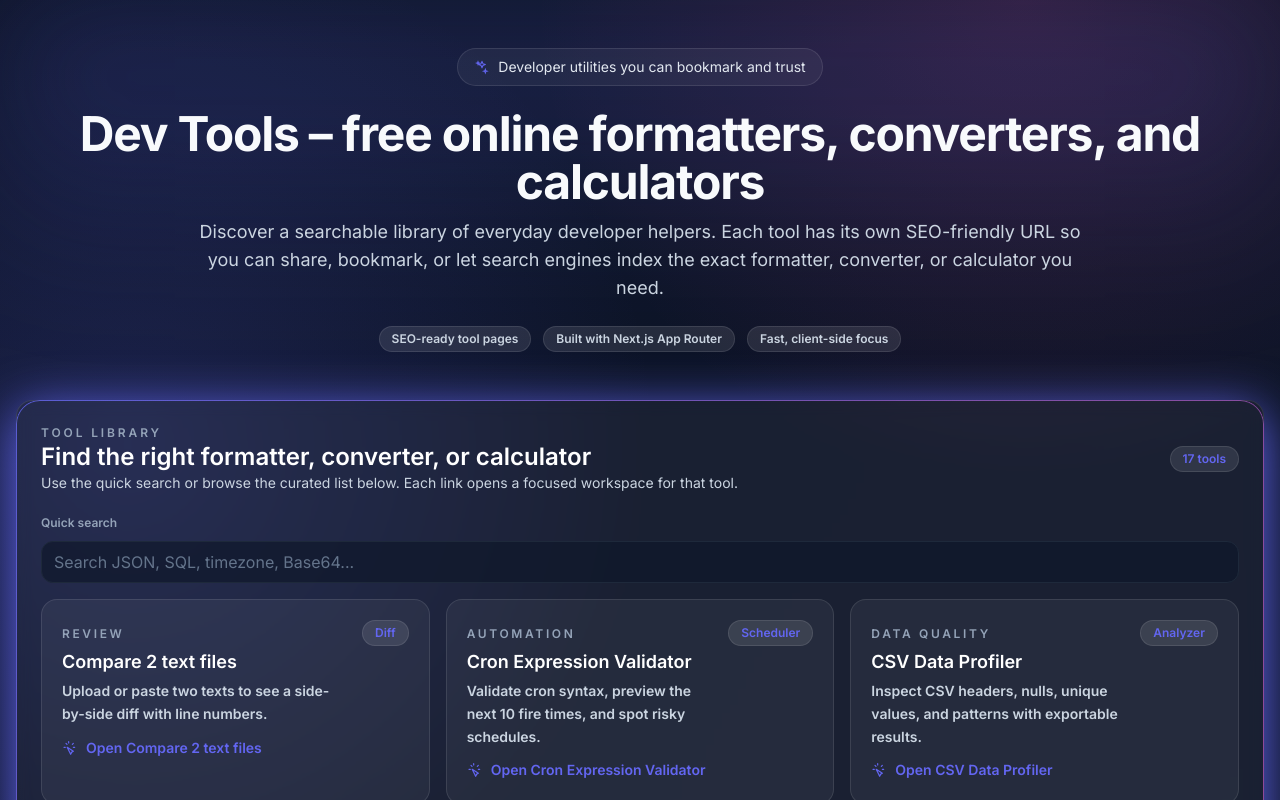
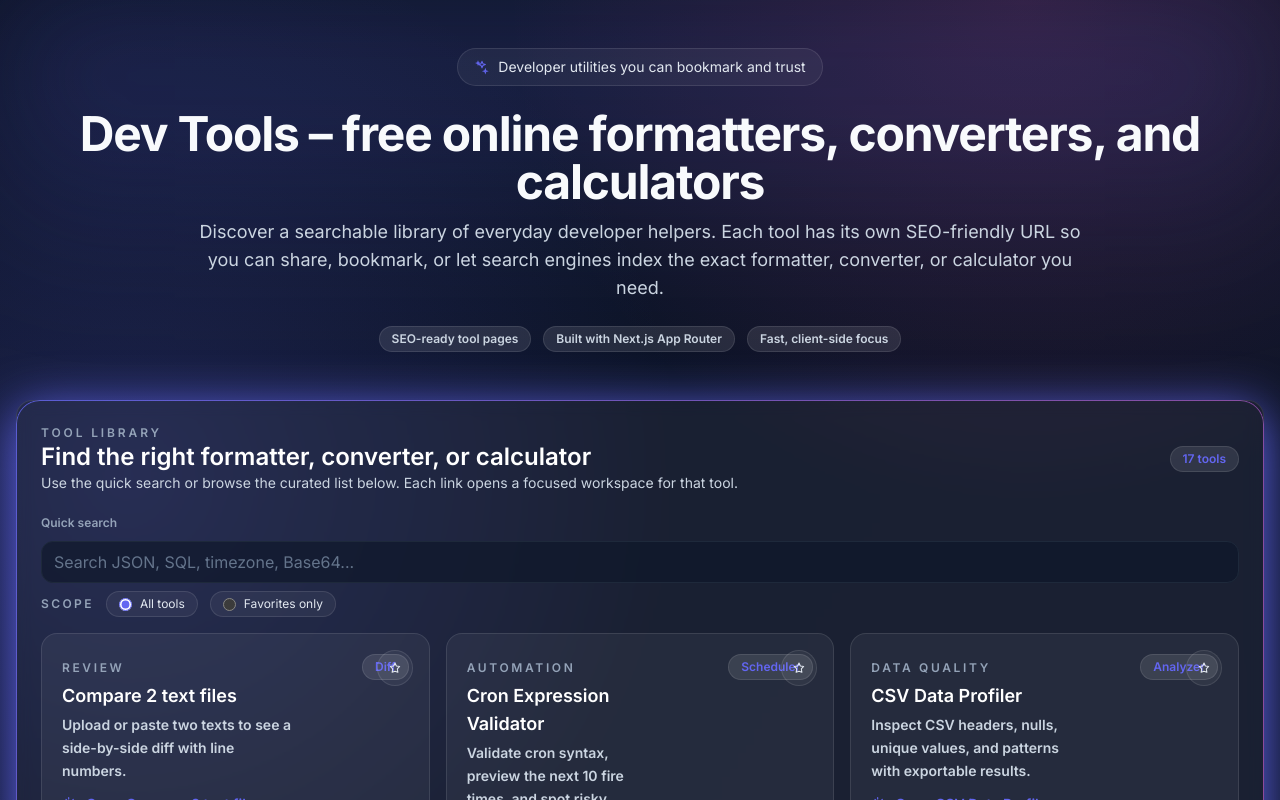
Before and after one commit to henryphchan/dev-tools, a Next.js app: page / in a window 1280 px wide. Shown: the top 800 px of the page. Built offline with nearby package versions, Linux system fonts and the light colour scheme.

Commit message:
Add favorites support to tool library

```diff
--- a/app/page.tsx
+++ b/app/page.tsx
@@ -1,23 +1,105 @@
 'use client';
 
 import Link from 'next/link';
-import { useMemo, useState } from 'react';
-import { tools } from '../lib/tools';
-import { CursorArrowRaysIcon, SparklesIcon } from '../components/icons';
+import { useCallback, useEffect, useMemo, useState } from 'react';
+import { ToolId, ToolInfo, tools } from '../lib/tools';
+import { CursorArrowRaysIcon, SparklesIcon, StarIcon } from '../components/icons';
+
+const FAVORITES_STORAGE_KEY = 'favoriteTools';
+
+function filterTools(toolsToFilter: ToolInfo[], searchTerm: string) {
+  const term = searchTerm.trim().toLowerCase();
+  if (!term) return toolsToFilter;
+
+  return toolsToFilter.filter(
+    (tool) =>
+      tool.title.toLowerCase().includes(term) ||
+      tool.description.toLowerCase().includes(term) ||
+      tool.keywords.some((keyword) => keyword.toLowerCase().includes(term))
+  );
+}
 
 export default function Home() {
+  const [favorites, setFavorites] = useState<ToolId[]>([]);
   const [searchTerm, setSearchTerm] = useState('');
+  const [searchScope, setSearchScope] = useState<'all' | 'favorites'>('all');
+
+  useEffect(() => {
+    const stored = localStorage.getItem(FAVORITES_STORAGE_KEY);
+    if (stored) {
+      try {
+        const parsed = JSON.parse(stored);
+        if (Array.isArray(parsed)) {
+          setFavorites(parsed);
+        }
+      } catch (error) {
+        console.error('Unable to read favorites from localStorage', error);
+      }
+    }
+  }, []);
+
+  useEffect(() => {
+    localStorage.setItem(FAVORITES_STORAGE_KEY, JSON.stringify(favorites));
+  }, [favorites]);
+
+  const toggleFavorite = useCallback((id: ToolId) => {
+    setFavorites((prev) => (prev.includes(id) ? prev.filter((favoriteId) => favoriteId !== id) : [...prev, id]));
+  }, []);
+
+  const favoriteTools = useMemo(() => tools.filter((tool) => favorites.includes(tool.id)), [favorites]);
+  const filteredFavorites = useMemo(() => filterTools(favoriteTools, searchTerm), [favoriteTools, searchTerm]);
 
   const filteredTools = useMemo(() => {
-    const term = searchTerm.trim().toLowerCase();
-    if (!term) return tools;
-    return tools.filter(
-      (tool) =>
-        tool.title.toLowerCase().includes(term) ||
-        tool.description.toLowerCase().includes(term) ||
-        tool.keywords.some((keyword) => keyword.toLowerCase().includes(term))
-    );
-  }, [searchTerm]);
+    if (searchScope === 'favorites') {
+      return filterTools(favoriteTools, searchTerm);
+    }
+
+    return filterTools(tools, searchTerm);
+  }, [favoriteTools, searchScope, searchTerm]);
+
+  const renderToolCard = useCallback(
+    (tool: ToolInfo) => {
+      const isFavorite = favorites.includes(tool.id);
+      return (
+        <Link
+          key={tool.id}
+          href={`/tools/${tool.slug}`}
+          className="relative block rounded-2xl border border-white/10 bg-white/5 p-5 hover:border-brand/40 hover:bg-brand/5 transition"
+        >
+          <button
+            type="button"
+            aria-label={isFavorite ? 'Remove from favorites' : 'Add to favorites'}
+            aria-pressed={isFavorite}
+            onClick={(event) => {
+              event.preventDefault();
+              event.stopPropagation();
+              toggleFavorite(tool.id);
+            }}
+            className={
+              isFavorite
+                ? 'absolute right-4 top-4 inline-flex h-9 w-9 items-center justify-center rounded-full border border-brand/50 bg-brand/10 text-brand shadow-[0_0_0_1px_rgba(14,165,233,0.25)]'
+                : 'absolute right-4 top-4 inline-flex h-9 w-9 items-center justify-center rounded-full border border-white/10 bg-white/5 text-slate-200 hover:border-brand/50 hover:text-brand'
+            }
+          >
+            <StarIcon className={isFavorite ? 'w-4 h-4 text-brand fill-current' : 'w-4 h-4 text-slate-200 fill-transparent'} />
+          </button>
+          <div className="flex items-start justify-between gap-4">
+            <div className="space-y-1 pr-12">
+              <span className="text-xs uppercase tracking-[0.22em] text-slate-400 font-semibold">{tool.accent}</span>
+              <h3 className="text-lg font-semibold text-white">{tool.title}</h3>
+              <p className="text-sm text-slate-300 leading-relaxed">{tool.description}</p>
+            </div>
+            <span className="badge">{tool.badge}</span>
+          </div>
+          <div className="mt-3 inline-flex items-center gap-2 text-sm text-brand font-semibold">
+            <CursorArrowRaysIcon className="w-4 h-4" />
+            Open {tool.title}
+          </div>
+        </Link>
+      );
+    },
+    [favorites, toggleFavorite]
+  );
 
   return (
     <main className="max-w-7xl mx-auto px-4 py-12 space-y-12">
@@ -60,29 +142,53 @@ export default function Home() {
             placeholder="Search JSON, SQL, timezone, Base64..."
             className="w-full px-3 py-2"
           />
+          <div className="flex flex-wrap items-center gap-3 text-xs text-slate-300">
+            <span className="font-semibold uppercase tracking-[0.2em] text-slate-400">Scope</span>
+            <label className="inline-flex items-center gap-2 rounded-full border border-white/10 bg-white/5 px-3 py-1 text-slate-200">
+              <input
+                type="radio"
+                name="search-scope"
+                value="all"
+                checked={searchScope === 'all'}
+                onChange={() => setSearchScope('all')}
+                className="accent-brand"
+              />
+              All tools
+            </label>
+            <label className="inline-flex items-center gap-2 rounded-full border border-white/10 bg-white/5 px-3 py-1 text-slate-200">
+              <input
+                type="radio"
+                name="search-scope"
+                value="favorites"
+                checked={searchScope === 'favorites'}
+                onChange={() => setSearchScope('favorites')}
+                className="accent-brand"
+              />
+              Favorites only
+            </label>
+          </div>
         </div>
 
+        {favorites.length > 0 && (
+          <div className="space-y-3">
+            <div className="flex items-center justify-between gap-3">
+              <div>
+                <p className="text-xs uppercase tracking-[0.24em] text-slate-400 font-semibold">Favorites</p>
+                <h3 className="text-lg font-semibold text-white">Quick access to your starred tools</h3>
+              </div>
+              <span className="badge bg-brand/15 text-brand border-brand/30">{favorites.length} saved</span>
+            </div>
+            <div className="grid gap-4 sm:grid-cols-2 lg:grid-cols-3">
+              {filteredFavorites.map((tool) => renderToolCard(tool))}
+              {filteredFavorites.length === 0 && (
+                <p className="text-sm text-slate-300 sm:col-span-2 lg:col-span-3">No favorites match that search—try another keyword.</p>
+              )}
+            </div>
+          </div>
+        )}
+
         <div className="grid gap-4 sm:grid-cols-2 lg:grid-cols-3">
-          {filteredTools.map((tool) => (
-            <Link
-              key={tool.id}
-              href={`/tools/${tool.slug}`}
-              className="relative block rounded-2xl border border-white/10 bg-white/5 p-5 hover:border-brand/40 hover:bg-brand/5 transition"
-            >
-              <div className="flex items-start justify-between gap-4">
-                <div className="space-y-1">
-                  <span className="text-xs uppercase tracking-[0.22em] text-slate-400 font-semibold">{tool.accent}</span>
-                  <h3 className="text-lg font-semibold text-white">{tool.title}</h3>
-                  <p className="text-sm text-slate-300 leading-relaxed">{tool.description}</p>
-                </div>
-                <span className="badge">{tool.badge}</span>
-              </div>
-              <div className="mt-3 inline-flex items-center gap-2 text-sm text-brand font-semibold">
-                <CursorArrowRaysIcon className="w-4 h-4" />
-                Open {tool.title}
-              </div>
-            </Link>
-          ))}
+          {filteredTools.map((tool) => renderToolCard(tool))}
           {filteredTools.length === 0 && (
             <p className="text-sm text-slate-300 sm:col-span-2 lg:col-span-3">No tools match that search—try another keyword like “JSON”, “SQL”, or “timezone”.</p>
           )}
--- a/components/icons.tsx
+++ b/components/icons.tsx
@@ -45,3 +45,15 @@ export function ArrowPathRoundedSquareIcon(props: SVGProps<SVGSVGElement>) {
     </svg>
   );
 }
+
+export function StarIcon(props: SVGProps<SVGSVGElement>) {
+  return (
+    <svg viewBox="0 0 24 24" fill="none" stroke="currentColor" strokeWidth="1.6" {...props}>
+      <path
+        strokeLinecap="round"
+        strokeLinejoin="round"
+        d="M12 4.5 14.1 9l4.9.7-3.5 3.6.8 5.1L12 16.8 7.7 18.4l.8-5.1-3.5-3.6L9.9 9z"
+      />
+    </svg>
+  );
+}
```
